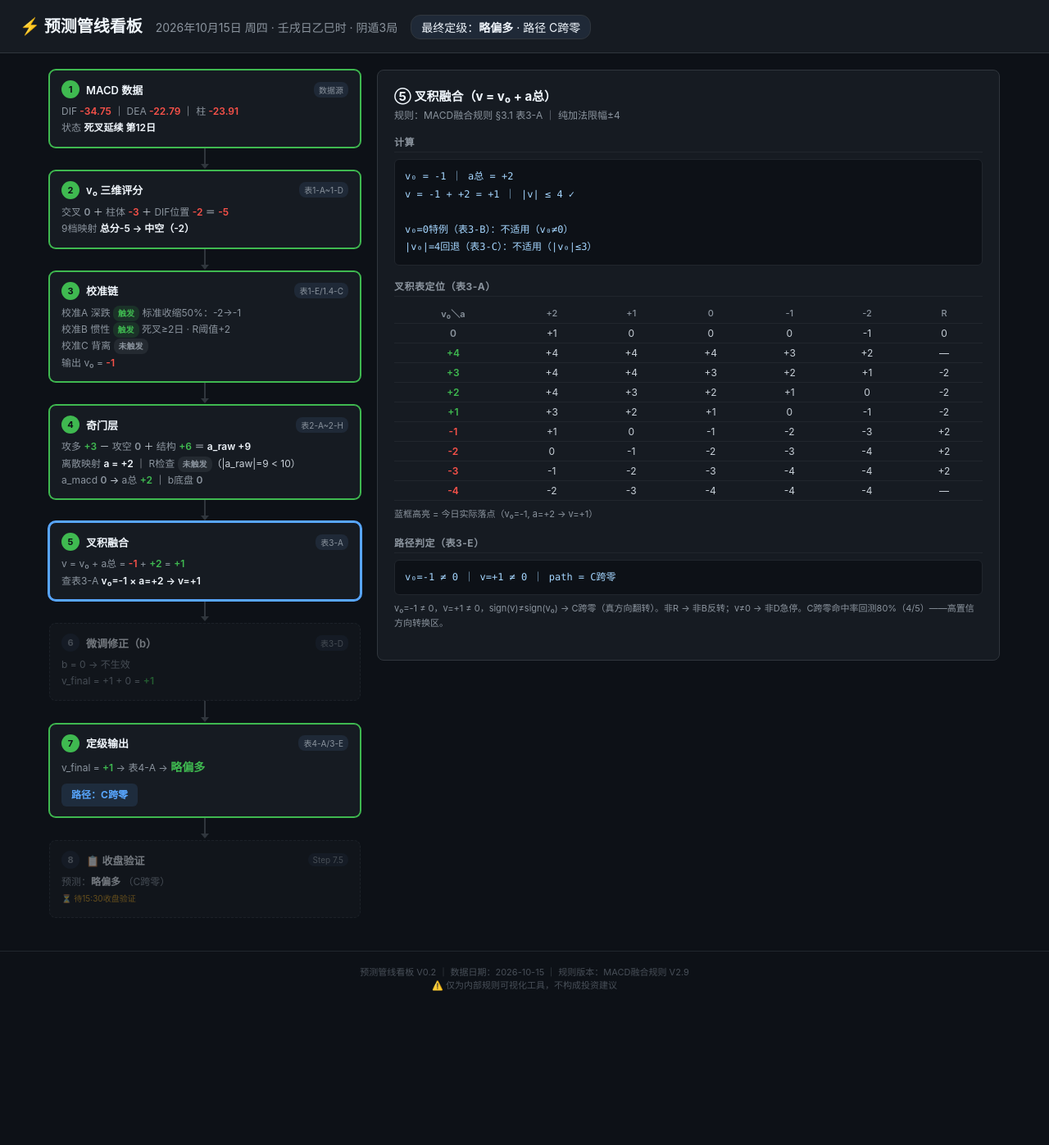
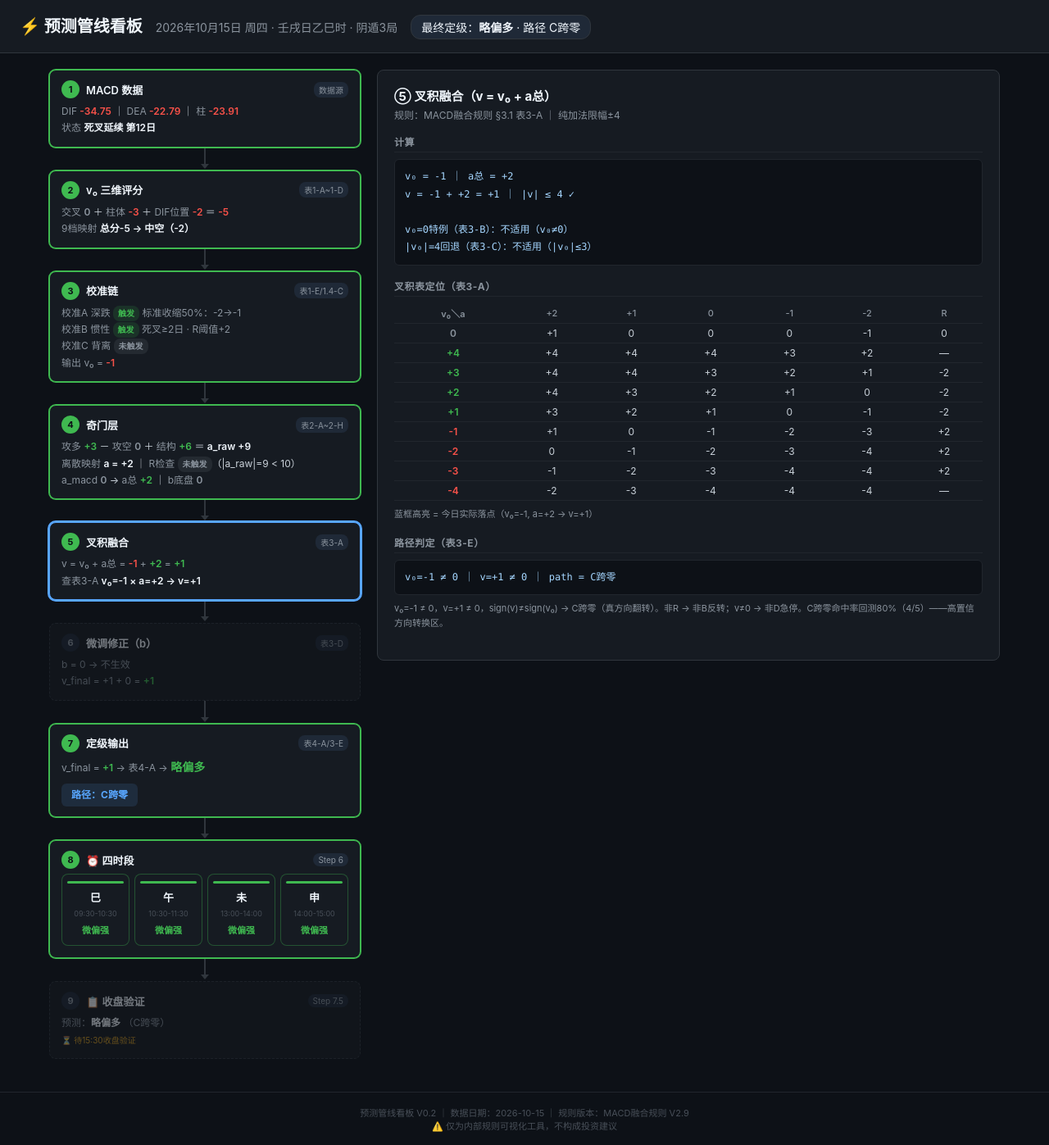
Before and after one commit to xiaoyi0319a/yixue-dashboard, a Jekyll site: the page pipeline.html, which Jekyll copies as it is, in a window 1280 px wide. Shown: the whole page at 82% size. Built offline with Jekyll 4.4.1, drawn with Linux system fonts in a browser that asks for light colours; before the commit the page ends 1225 px from its top, so only the background shows below that.

Commit message:
看板V0.4：四时段图形化（横向时间轴卡片）

```diff
--- a/data/pipeline_latest.json
+++ b/data/pipeline_latest.json
@@ -104,6 +104,13 @@
     "path": "C跨零",
     "final_grade": 1
   },
+  "four_slots": [
+    {"name":"巳","time":"09:30-10:30","grade":"微偏强","type":"up","note":"低开高走，多方承接修复缺口，反复中缓步上行"},
+    {"name":"午","time":"10:30-11:30","grade":"微偏强","type":"up","note":"修复行情延续，多方稍占上风，买盘稳行"},
+    {"name":"未","time":"13:00-14:00","grade":"微偏强","type":"up","note":"上行斜率放缓，买盘入墓承接打折，多空皆虚"},
+    {"name":"申","time":"14:00-15:00","grade":"微偏强","type":"up","note":"庚禄三检全败反转——空方临禄无的，反为多方承接窗口"}
+  ],
+  "four_slots_summary": "四段全微偏强=全天修复型运行（低开修复→午间稳行→午后小困→尾盘承接），无完全相反段。变量感在修复高度受日干天花板约束（微偏强为上限）。",
   "verification": {
     "status": "pending",
     "morning": {"grade": "略偏多", "path": "C跨零"},
--- a/pipeline.html
+++ b/pipeline.html
@@ -58,6 +58,25 @@ tr.hl td:first-child{border-left:3px solid #58a6ff}
 .cross-table td,.cross-table th{text-align:center;padding:4px 6px}
 .cross-table td:first-child,.cross-table th:first-child{text-align:center;font-weight:600}
 .cross-table td.hit{background:rgba(88,166,255,.2)!important;font-weight:700;color:#58a6ff}
+
+/* 四时段 */
+.four-slots{display:grid;grid-template-columns:repeat(4,1fr);gap:6px;margin-bottom:2px}
+.slot{background:#161b22;border:1px solid #30363d;border-radius:8px;padding:8px 6px;text-align:center;cursor:pointer;transition:all .15s;position:relative;overflow:hidden}
+.slot:hover{border-color:#58a6ff}
+.slot .slot-bar{height:3px;border-radius:2px;margin-bottom:6px}
+.slot.up{border-color:rgba(63,185,80,.35)}
+.slot.up .slot-bar{background:#3fb950}
+.slot.down{border-color:rgba(248,81,73,.35)}
+.slot.down .slot-bar{background:#f85149}
+.slot.neutral{border-color:rgba(139,148,158,.25)}
+.slot.neutral .slot-bar{background:#8b949e}
+.slot-name{font-size:13px;font-weight:700;color:#f0f6fc}
+.slot-time{font-size:9px;color:#484f58;margin-top:1px}
+.slot-grade{font-size:11px;font-weight:600;margin-top:4px}
+.slot.up .slot-grade{color:#3fb950}
+.slot.down .slot-grade{color:#f85149}
+.slot.neutral .slot-grade{color:#8b949e}
+.slot-note{font-size:9px;color:#8b949e;margin-top:3px;line-height:1.4;height:24px;overflow:hidden;display:-webkit-box;-webkit-line-clamp:2;-webkit-box-orient:vertical}
 
 .footer{text-align:center;padding:16px;font-size:11px;color:#484f58;border-top:1px solid #21262d;margin-top:20px}
 .loading{text-align:center;padding:60px 20px;color:#8b949e;font-size:14px}
@@ -252,6 +271,23 @@ b_value: ${d.nine_fields.b_value>0?'+':''}${d.nine_fields.b_value}       path: $
   </div>`:''}`
   }
 },
+slots: {
+  title:"⏰ 四时段推演",
+  sub:"规则：奇门大盘预测工作流 Step 6 ｜ 巳/午/未/申四段独立定级",
+  render:d=>{
+    if(!d.four_slots) return '<p class="note">暂无四时段数据</p>';
+    return `<div class="detail-section"><h4>时段推演详情</h4>
+    <div class="four-slots" style="grid-template-columns:repeat(2,1fr);gap:10px">
+      ${d.four_slots.map(s=>`<div class="slot ${s.type}" style="padding:12px;cursor:default">
+        <div class="slot-bar"></div>
+        <div class="slot-name">${s.name}时 ${s.time}</div>
+        <div class="slot-grade" style="font-size:13px">${s.grade}</div>
+        <div class="slot-note" style="height:auto;margin-top:6px;font-size:11px">${s.note||''}</div>
+      </div>`).join('')}
+    </div></div>
+    ${d.four_slots_summary?`<div class="detail-section"><h4>全天特征</h4><p class="note">${d.four_slots_summary}</p></div>`:''}`;
+  }
+},
 verification: {
   title:"📋 验证对比（预测 vs 实际）",
   sub:"来源：收盘联合验证报告 ｜ 收盘验证工作流 Step 7.5 自动更新",
@@ -291,6 +327,14 @@ function renderPipeline(d){
     {key:'output',active:true,html:`
       <span class="k">v_final = </span><span class="v ${d.output.v_final>0?'pos':d.output.v_final<0?'neg':'zero'}">${d.output.v_final>0?'+':''}${d.output.v_final}</span> <span class="k">→ 表4-A →</span> <span class="v ${d.output.v_final<0?'neg':'pos'}" style="font-size:14px">${d.output.grade}</span><br>
       <span class="path-label">路径：${d.path}</span>`},
+    ...(d.four_slots?[{key:'slots',active:true,html:`
+      <div class="four-slots">${d.four_slots.map(s=>`
+        <div class="slot ${s.type}" onclick="event.stopPropagation();showDetail('slots')">
+          <div class="slot-bar"></div>
+          <div class="slot-name">${s.name}</div>
+          <div class="slot-time">${s.time}</div>
+          <div class="slot-grade">${s.grade}</div>
+        </div>`).join('')}</div>`}]:[]),
     ...(d.verification?[{key:'verification',active:d.verification.status!=='pending',html:d.verification.status==='pending'?`
       <span class="k">预测：</span><span class="v">${d.verification.morning?d.verification.morning.grade:'—'}</span> <span class="k">（${d.verification.morning?d.verification.morning.path:'—'}）</span><br>
       <span class="k" style="font-size:10px;color:#d29922">⏳ 待15:30收盘验证</span>`:`
@@ -299,8 +343,8 @@ function renderPipeline(d){
       <span class="k" style="font-size:10px;color:#d29922">${d.verification.grade_match||''}</span>`}]:[])
   ];
 
-  const names={macd:'MACD 数据',v0:'v₀ 三维评分',calibration:'校准链',qimen:'奇门层',fusion:'叉积融合',adjust:'微调修正（b）',output:'定级输出',verification:'📋 收盘验证'};
-  const tags={macd:'数据源',v0:'表1-A~1-D',calibration:'表1-E/1.4-C',qimen:'表2-A~2-H',fusion:'表3-A',adjust:'表3-D',output:'表4-A/3-E',verification:'Step 7.5'};
+  const names={macd:'MACD 数据',v0:'v₀ 三维评分',calibration:'校准链',qimen:'奇门层',fusion:'叉积融合',adjust:'微调修正（b）',output:'定级输出',slots:'⏰ 四时段',verification:'📋 收盘验证'};
+  const tags={macd:'数据源',v0:'表1-A~1-D',calibration:'表1-E/1.4-C',qimen:'表2-A~2-H',fusion:'表3-A',adjust:'表3-D',output:'表4-A/3-E',slots:'Step 6',verification:'Step 7.5'};
 
   const html=nodes.map((n,i)=>{
     const conn=i<nodes.length-1?'<div class="connector"></div><div class="arrow"></div>':'';
```
